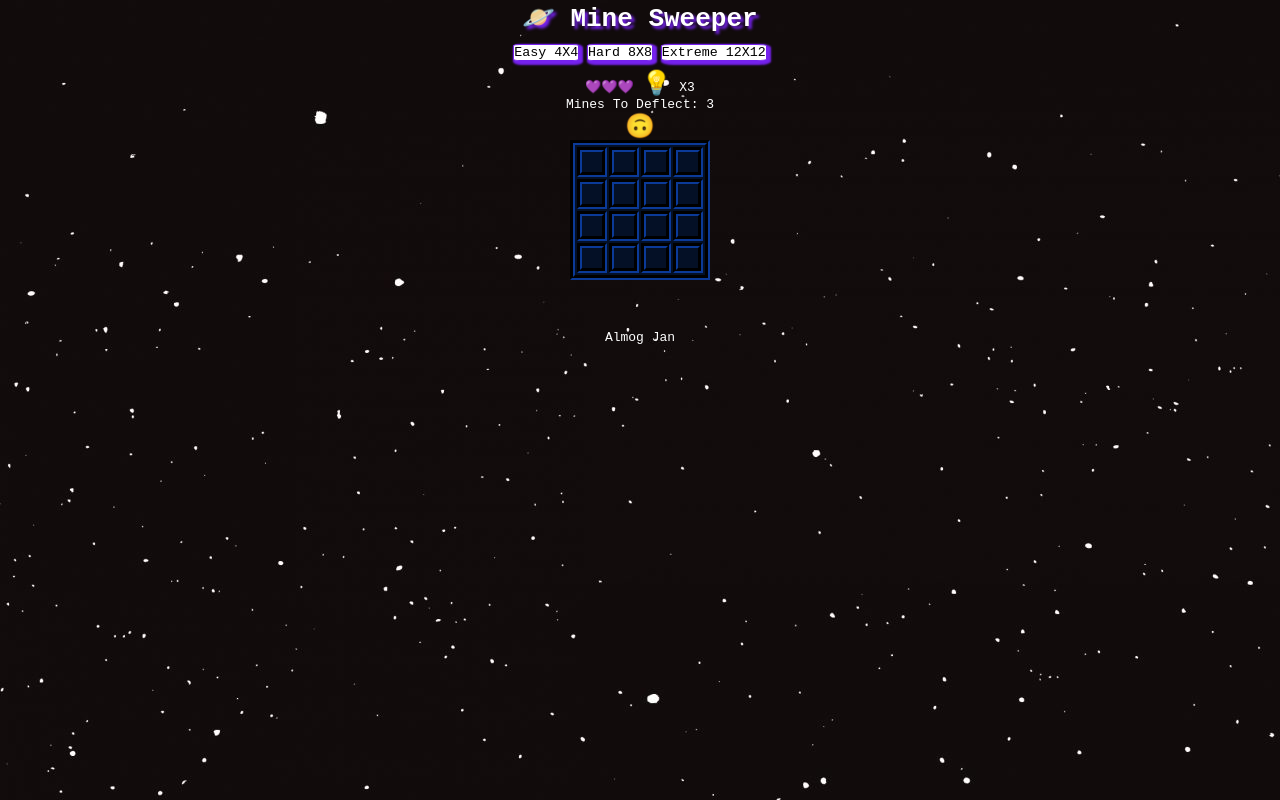
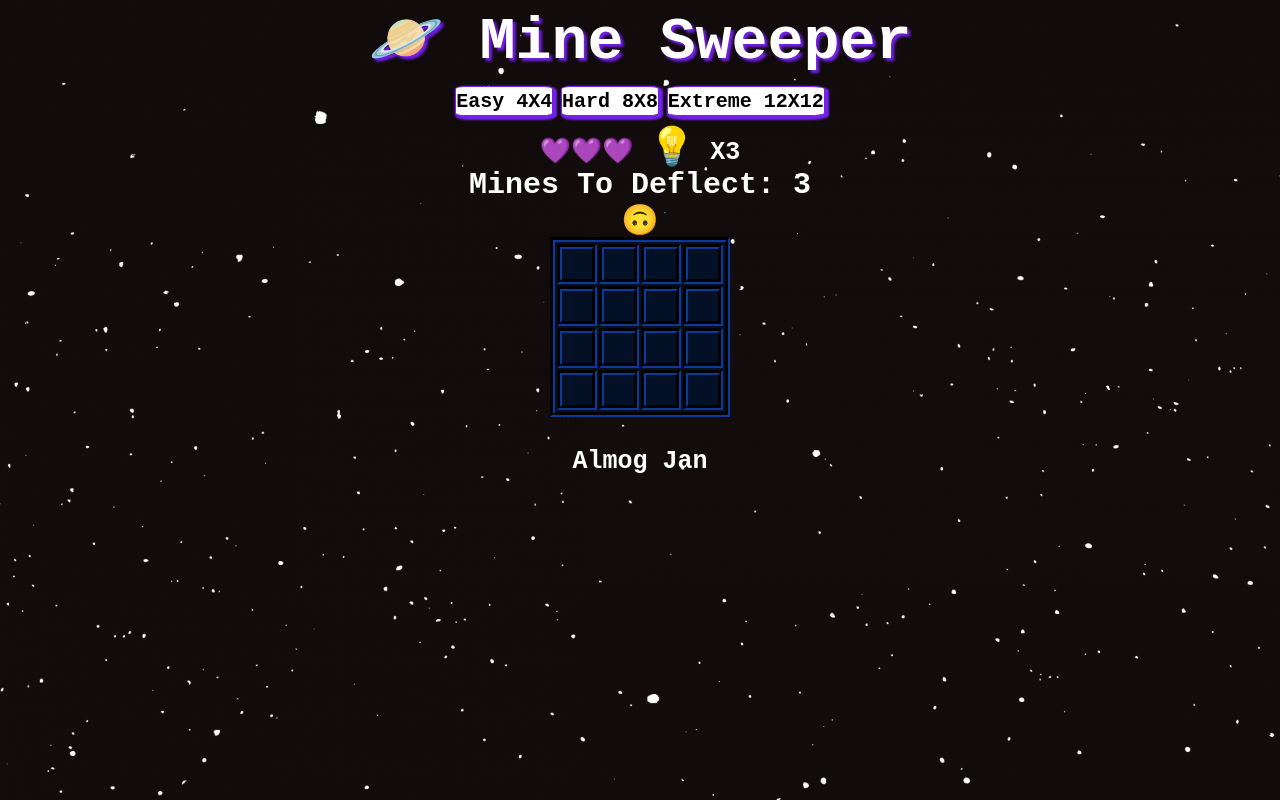
Before and after one commit to AlmogJan/MineSweeper, a plain HTML site: page index.html in a window 1280 px wide. Both pictures are taken after a click on the button "Easy 4X4". Drawn offline with Linux system fonts and the light colour scheme.

Commit message:
display&flag bug fixed

```diff
--- a/css/main.css
+++ b/css/main.css
@@ -13,12 +13,16 @@ body {
 }
 
 h1 {
+  font-size: 60px;
   text-shadow: 3px 3px 3px #7521ee;
   margin-top: 2px;
   margin-bottom: 10px;
 }
 
 .dificulty {
+  font-size: 20px;
+  height: 30px;
+  font-weight: bold;
   background-color: white;
   color: black;
   font-family: monospace;
@@ -30,6 +34,8 @@ h1 {
 
 .lives-and-hints {
   margin-top: 8px;
+  font-size: 25px;
+  font-weight: bold;
 }
 
 .emoji-Btn {
@@ -37,6 +43,13 @@ h1 {
   border: none;
   font-size: 1.5em;
   cursor: pointer;
+}
+.mine-dfl {
+  font-size: 30px;
+  font-weight: bold;
+}
+.smiley {
+  font-size: 30px;
 }
 
 .table {
@@ -53,8 +66,8 @@ h1 {
 
 .table tr td {
   border: 5px groove #051a44;
-  height: 30px;
-  width: 30px;
+  height: 40px;
+  width: 40px;
 }
 .table tr td:hover {
   cursor: pointer;
@@ -79,11 +92,15 @@ h1 {
   background: linear-gradient(to top, #051a44, #1f0398, #041026);
   border: 2mm ridge #5000c3;
   top: 50%;
+  font-size: 50px;
+  font-weight: bold;
   left: 50%;
   padding: 5px;
-  width: 300px;
+  width: 500px;
   transform: translate(-50%, -70%);
 }
 footer {
-  margin-top: 50px;
+  margin-top: 30px;
+  font-size: 25px;
+  font-weight: bold;
 }
--- a/js/events.js
+++ b/js/events.js
@@ -102,6 +102,7 @@ function onMark(elCell, i, j) {
     }
   } else {
     boardCell.isMarked = true;
+    renderCell({ i, j }, MARK);
     elCell.classList.add("marked");
     if (boardCell.type === MINE) {
       gGame.minesToDeflect--;
--- a/js/global.js
+++ b/js/global.js
@@ -8,7 +8,7 @@ var gDificulty = 0;
 var gMinesCount = 0;
 
 const EMPTY = " ";
-const X = "X";
+const X = " ";
 const MINE = "💣";
 const MARK = "🚩";
 const MAX_STRIKES = 3;
--- a/js/main.js
+++ b/js/main.js
@@ -125,8 +125,6 @@ function isEmpty(rowIdx, colIdx) {
 
 function isVictory() {
   var emptyCellsNumber = gDificulty * gDificulty - gMinesCount;
-  console.log(emptyCellsNumber);
-  console.log(gGame.shownCount);
   if (gGame.strikes < MAX_STRIKES) {
     return (
       emptyCellsNumber === gGame.shownCount ||
```
Also changed, not shown: 1 other file.
